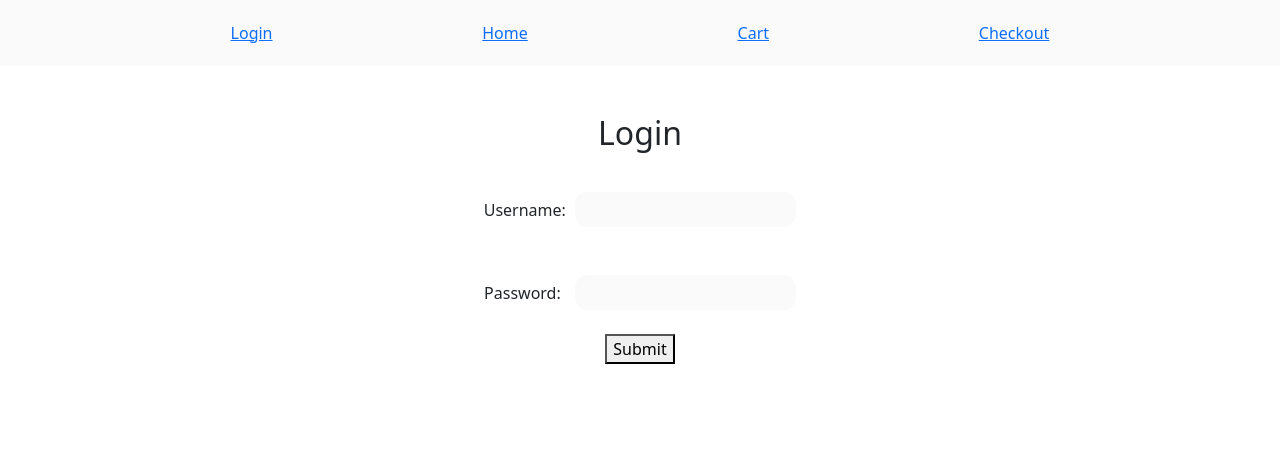
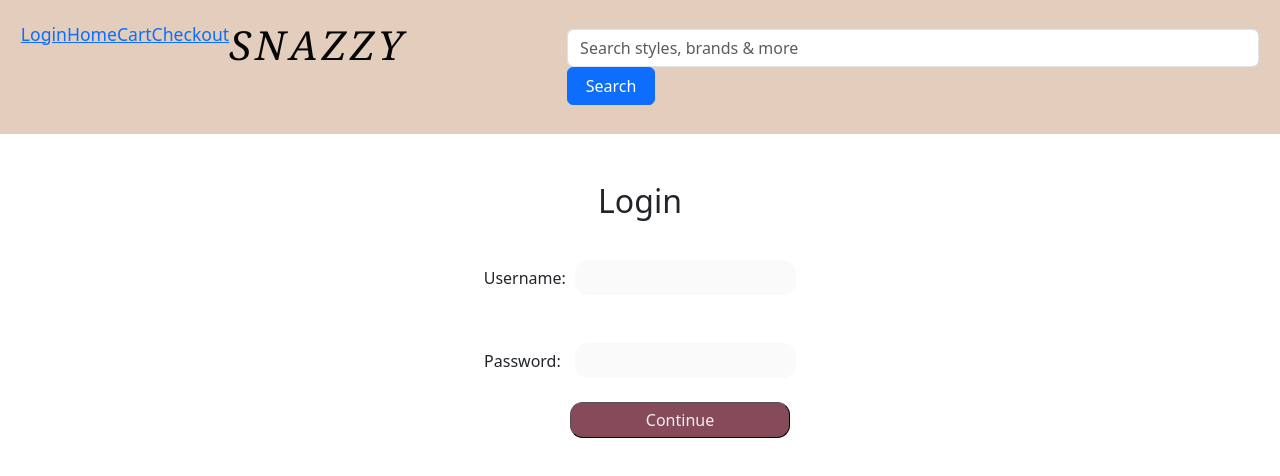
Before and after one commit to aisc07/Capstone-Project, a React (Create React App) app: page /loginpage in a window 1280 px wide. Shown: the top 476 px of the page. Built offline with nearby package versions, Linux system fonts and the light colour scheme.

Commit message:
added search bar/button and style

```diff
--- a/src/components/LoginPage.jsx
+++ b/src/components/LoginPage.jsx
@@ -1,4 +1,6 @@
 import { useState } from "react";
+import HomePage from "./HomePage";
+import {Route, Routes} from 'react-router-dom'
 
 export default function LoginPage(){
 
@@ -47,11 +49,10 @@ export default function LoginPage(){
             </label>
         <br/>
         <br/>
-            <button className="submitButton" type="submit">Submit</button>
+            <button className="submitButton" type="submit">Continue</button>
 
         </form>
-       {submitted ? <h3 className="displayUsername">{username}</h3> : false}
-
+       {submitted ? <h3 className="displayUsername">{username}</h3>: false}
 
 
     </div>
--- a/src/components/SearchBar.jsx
+++ b/src/components/SearchBar.jsx
@@ -1,13 +1,39 @@
+import Navbar from 'react-bootstrap/Navbar';
+import Form from 'react-bootstrap/Form';
+import Button from 'react-bootstrap/Button';
+import Row from 'react-bootstrap/Row';
+import Col from 'react-bootstrap/Col';
 import {Link} from 'react-router-dom'
 
 export default function SearchBar(){
     return(
         <div id="navbar">
 
-            <Link to = "/loginpage">Login</Link>
-            <Link to = "/homepage">Home</Link>
-            <Link to = "/shoppingcart">Cart</Link>
-            <Link to = "/checkoutpage">Checkout</Link>
+                    <Link to = "/loginpage">Login</Link>
+                    <Link to = "/homepage">Home</Link>
+                    <Link to = "/shoppingcart">Cart</Link>
+                    <Link to = "/checkoutpage">Checkout</Link>
+
+                            <h1 className='website-name'>SNAZZY</h1>
+
+            <Navbar className="searchbar">
+
+
+                    <Form>
+                        <Row>
+                        <Col xs="auto">
+                            <Form.Control
+                            type="text"
+                            placeholder="Search styles, brands & more"
+                            className=" mr-sm-2"
+                            />
+                        </Col>
+                        <Col xs="auto">
+                            <Button className='searchbutton' type="submit">Search</Button>
+                        </Col>
+                        </Row>
+                    </Form>
+                    </Navbar>
 
         </div>
     );
@@ -23,12 +49,7 @@ export default function SearchBar(){
 
 
 
-// import Navbar from 'react-bootstrap/Navbar';
-// import Form from 'react-bootstrap/Form';
-// import Button from 'react-bootstrap/Button';
-// import InputGroup from 'react-bootstrap/InputGroup';
-// import Row from 'react-bootstrap/Row';
-// import Col from 'react-bootstrap/Col';
+
 
 
 // function SearchBar() {
--- a/src/index.css
+++ b/src/index.css
@@ -17,12 +17,52 @@ code {
 
 }
 
+
+a:hover{
+  /* color: #874A5B; */
+}
+
+a{
+  font-size: 1.1em;
+
+
+}
+
 #navbar{
   display: flex;
   justify-content: space-evenly;
+  color: #050606;
+
   /* margin-top: 1.5em; */
   padding: 1.3em;
-  background-color: #FAFAFA;
+  background-color: #E3CDBC;
+  ;
+  /* margin-right: 5em; */
+  /* padding-left: 20em; */
+}
+
+.website-name{
+  display: flex;
+  /* text-align: center; */
+  font-family:Georgia, 'Times New Roman', Times, serif;
+  font-style: italic;
+  letter-spacing: 0.1em;
+  /* margin-left: 5em; */
+}
+
+.searchbar{
+  margin-left: 10em;
+}
+
+.searchbutton{
+  /* margin-right: 6em; */
+  width: 5.5em;
+
+
+}
+
+.mr-sm-2{
+  margin-right: 30em;
 }
 
 .title{
@@ -63,3 +103,21 @@ text-align: center;
   margin-top: 0.5em;
   font-size: medium;
 }
+
+.displayUsername{
+  text-align: center;
+  display: flex;
+  margin-top: -10em;
+  margin-left: 2em;
+}
+
+.submitButton{
+  background-color: #874A5B;
+  color: #ECF1EB;
+  height: 2.2em;
+  border-width: 0.1em;
+  border-radius: 0.8em;
+  width: 13.8em;
+  margin-left: 5em;
+  /* font-size: large; */
+}
```
